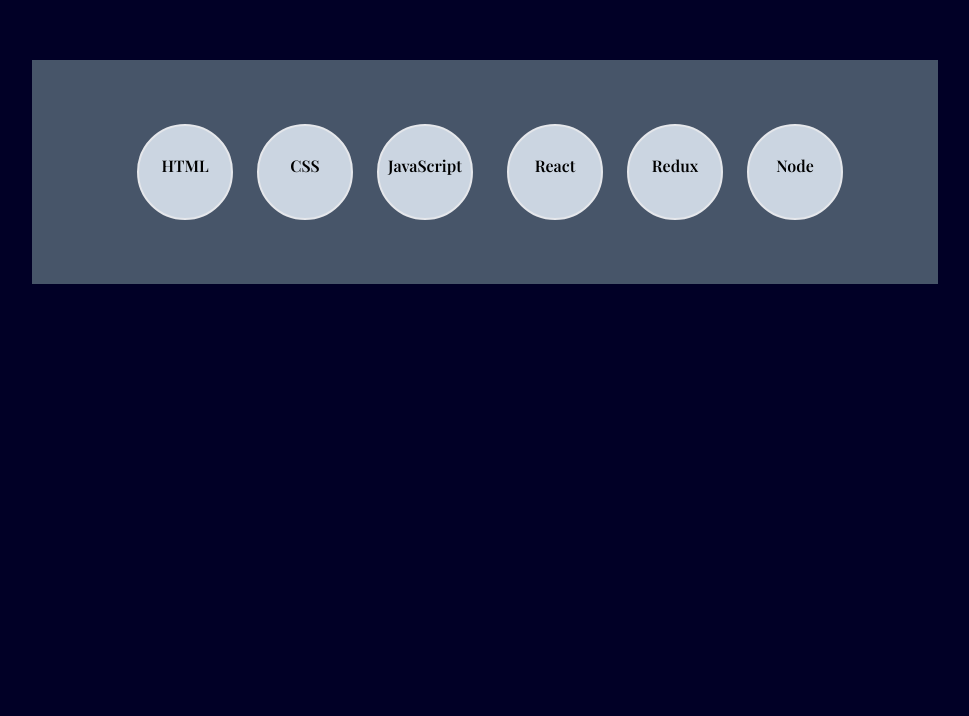
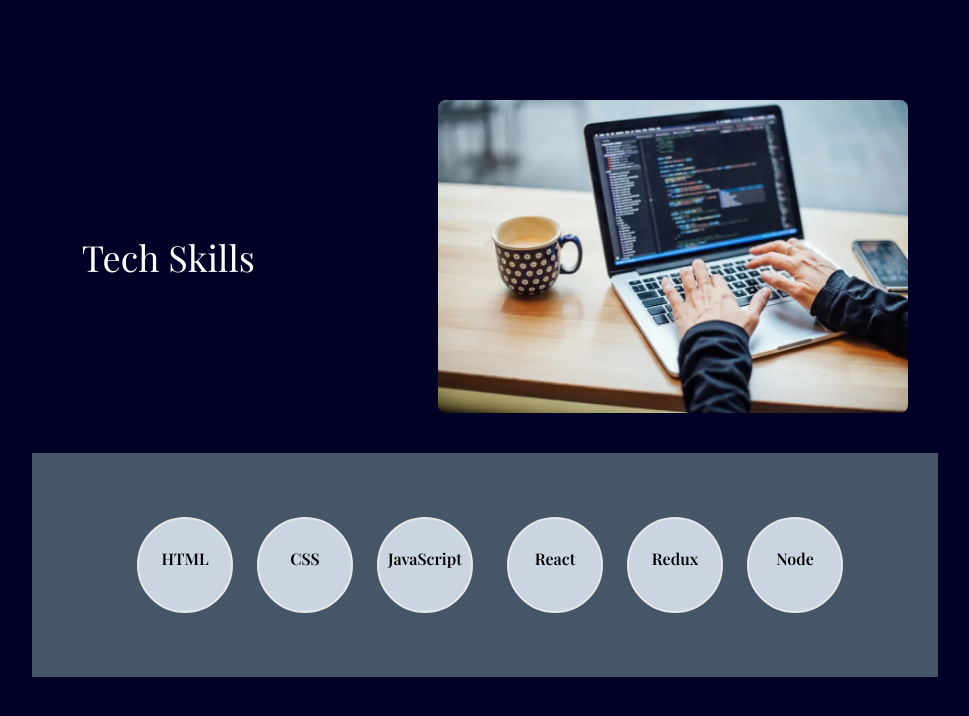
Before and after one commit to AvresCode/portfolio, a React (Create React App) app: page / in a window 1280 px wide. Shown: the part 860-1576 px from the top of the page, without its empty margins (155-1124 px from the left). Built offline with nearby package versions, Linux system fonts and the light colour scheme; the HTML template or start-up script is replaced by a standard one.

Commit message:
refactor skills top part

```diff
--- a/src/App.js
+++ b/src/App.js
@@ -12,10 +12,10 @@
 
   useEffect(() => {
     const handleScroll = () => {
-      if (window.scrollY === 0) {
+      if (window.scrollY <= 90) {
         SetIsTopOfPage(true);
-      }
-      if (window.screenY !== 0) {
+        console.log('scrolls', isTopOfPage);
+      } else {
         SetIsTopOfPage(false);
       }
     };
--- a/src/components/Skills.jsx
+++ b/src/components/Skills.jsx
@@ -26,21 +26,20 @@
     visible: { opacity: 1, x: 10 },
   };
 
+  const headerVariant = {
+    hidden: { opacity: 0, x: 120 },
+    visible: { opacity: 1, x: 10 },
+  };
+
   const skillsStyle =
     'font-playfair text-l font-bold border-2 rounded-full w-24 h-24 bg-slate-300 text-black  pt-7 text-center';
 
   return (
-    <section id="skills" className="my-10 p-20  md:h-full">
-      {/* <motion.div
-        ref={ref}
+    <section id="skills" className="my-10 p-20 md:h-full">
+      <MotionContainer
         className="flex flex-col items-center gap-20 md:flex-row md:justify-between py-10 px-10 "
-        initial="hidden"
-        animate={mainControl}
+        variants={headerVariant}
         transition={{ duration: 1 }}
-        variants={{
-          hidden: { opacity: 0, x: -70 },
-          visible: { opacity: 1, x: 20 },
-        }}
       >
         <p className="text-4xl font-playfair  text-center "> Tech Skills </p>
         <img
@@ -48,8 +47,7 @@
           src="assets/codingb.jpg"
           className="z-10 w-full max-w-[350px] md:max-w-[470px] rounded-lg "
         />
-      </motion.div> */}
-
+      </MotionContainer>
       <div className="bg-slate-600 py-16 px-10 flex gap-6 justify-center flex-wrap">
         <MotionContainer
           children="HTML"
```
